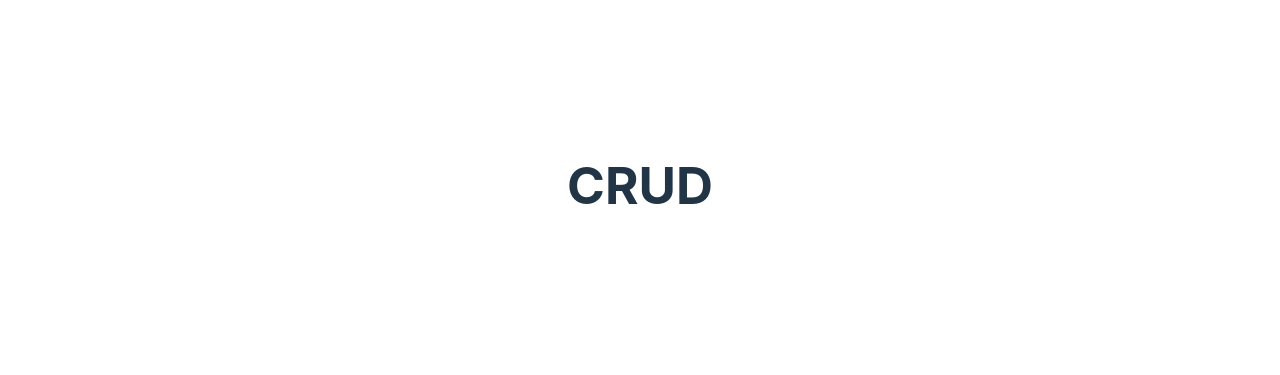
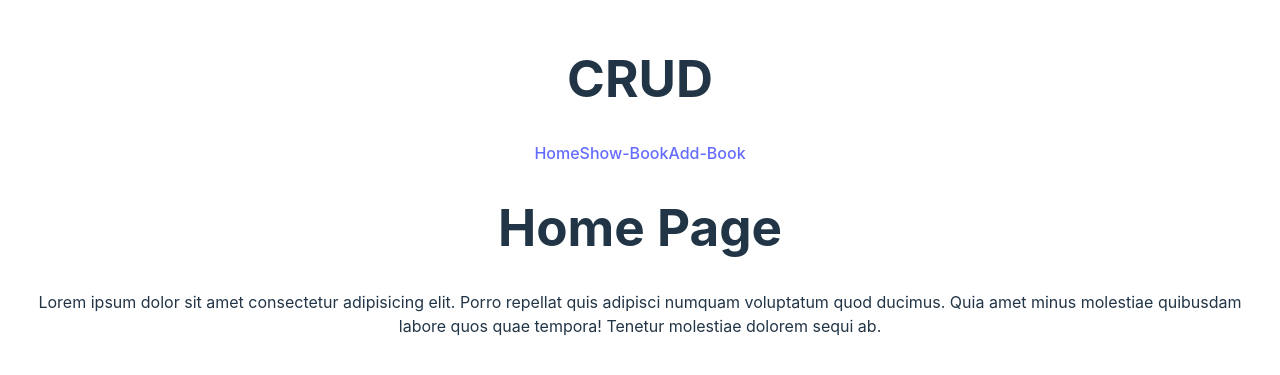
Before and after one commit to Zunaeed-Imran/Redux_toolkit_tutorial, a React (Vite) app: page / in a window 1280 px wide. Shown: the part 215-590 px from the top of the page. Built offline with nearby package versions, Linux system fonts and the light colour scheme.

Commit message:
main - done the basic work for crud app.

```diff
--- a/package.json
+++ b/package.json
@@ -14,7 +14,8 @@
     "axios": "^1.6.8",
     "react": "^18.2.0",
     "react-dom": "^18.2.0",
-    "react-redux": "^9.1.0"
+    "react-redux": "^9.1.0",
+    "react-router-dom": "^6.22.3"
   },
   "devDependencies": {
     "@types/react": "^18.2.66",
--- a/src/App.jsx
+++ b/src/App.jsx
@@ -1,5 +1,6 @@
 
 import './App.css'
+import Index from './routes'
 
 
 function App() {
@@ -8,7 +9,7 @@
   return (
     <>
       <h1>CRUD</h1>
-
+      <Index/>
     </>
   )
 }
--- /dev/null
+++ b/src/features/book/Add_book.jsx
@@ -0,0 +1,13 @@
+import React from 'react'
+
+const Add_book = () => {
+
+  return (
+
+    <>
+      <h1>Add Book.</h1>
+    </>
+  )
+}
+
+export default Add_book;
--- /dev/null
+++ b/src/features/book/Books_view.jsx
@@ -0,0 +1,13 @@
+import React from 'react'
+
+const Books_view = () => {
+
+  return (
+
+    <>
+      <h1>List of Books</h1>
+    </>
+  )
+}
+
+export default Books_view;
--- /dev/null
+++ b/src/layouts/Navbar.jsx
@@ -0,0 +1,17 @@
+import React from 'react'
+import { Link } from 'react-router-dom';
+
+
+const Navbar = () => {
+
+  return (
+
+    <nav>
+      <Link to='/'>Home</Link>
+      <Link to='/book-view'>Show-Book</Link>
+      <Link to='/add-book'>Add-Book</Link>
+    </nav>
+  )
+}
+
+export default Navbar;
--- a/src/main.jsx
+++ b/src/main.jsx
@@ -5,7 +5,7 @@
 
 
 ReactDOM.createRoot(document.getElementById('root')).render(
-  <>
+  <React.StrictMode>
     <App />
-  </>
+  </React.StrictMode>
 )
--- /dev/null
+++ b/src/pages/Error.jsx
@@ -0,0 +1,12 @@
+import React from 'react'
+
+const Error = () => {
+
+  return (
+    <>
+      <h1>404 Page not Found</h1>
+    </>
+  )
+}
+
+export default Error;
--- /dev/null
+++ b/src/pages/Home.jsx
@@ -0,0 +1,15 @@
+import React from 'react'
+
+const Home = () => {
+
+  return (
+
+    <>
+      <h1>Home Page</h1>
+
+      <p>Lorem ipsum dolor sit amet consectetur adipisicing elit. Porro repellat quis adipisci numquam voluptatum quod ducimus. Quia amet minus molestiae quibusdam labore quos quae tempora! Tenetur molestiae dolorem sequi ab.</p>
+    </>
+  )
+}
+
+export default Home;
--- /dev/null
+++ b/src/routes/index.jsx
@@ -0,0 +1,26 @@
+import React from 'react'
+import { BrowserRouter, Route, Routes } from 'react-router-dom';
+import Home from '../pages/Home';
+import Error from '../pages/Error';
+import Navbar from '../layouts/Navbar';
+import Add_book from '../features/book/Add_book';
+import Books_view from '../features/book/Books_view';
+
+const Index = () => {
+
+
+  return (
+
+    <BrowserRouter>
+      <Navbar/>
+      <Routes>
+        <Route path='/' element={<Home/>} />
+        <Route path='/book-view' element={<Books_view/>} />
+        <Route path='/add-book' element={<Add_book/>} />
+        <Route path='*' element={<Error/>} />
+      </Routes>
+    </BrowserRouter>
+  )
+}
+
+export default Index;
```
Also changed, not shown: src/features/book/BooksSlice.jsx (added, +22 -0 lines), src/features/book/Edit_book.jsx (added, +13 -0 lines), src/layouts/Footer.jsx (added, +15 -0 lines), 2 other files (tests, documents, lock files or other folders).
